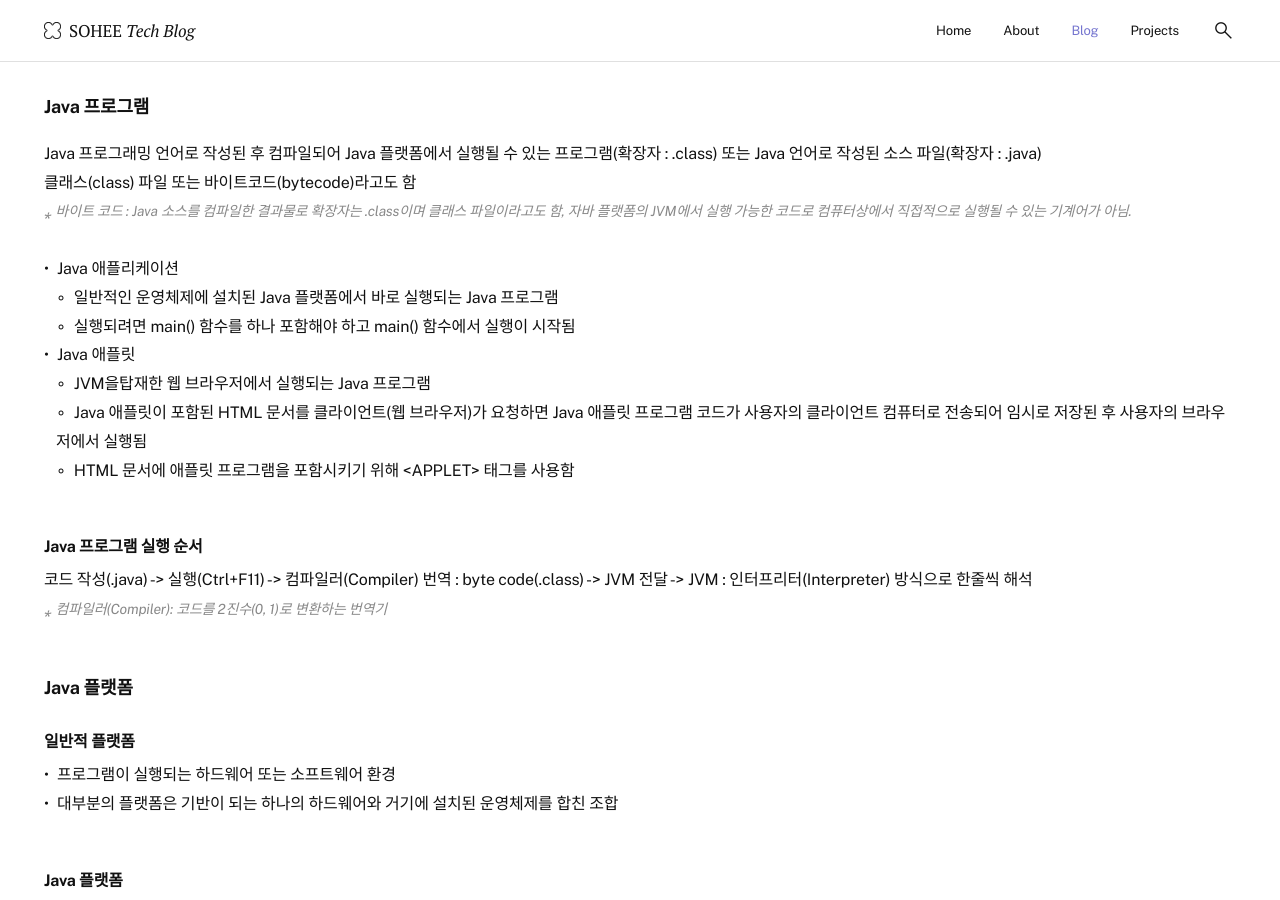
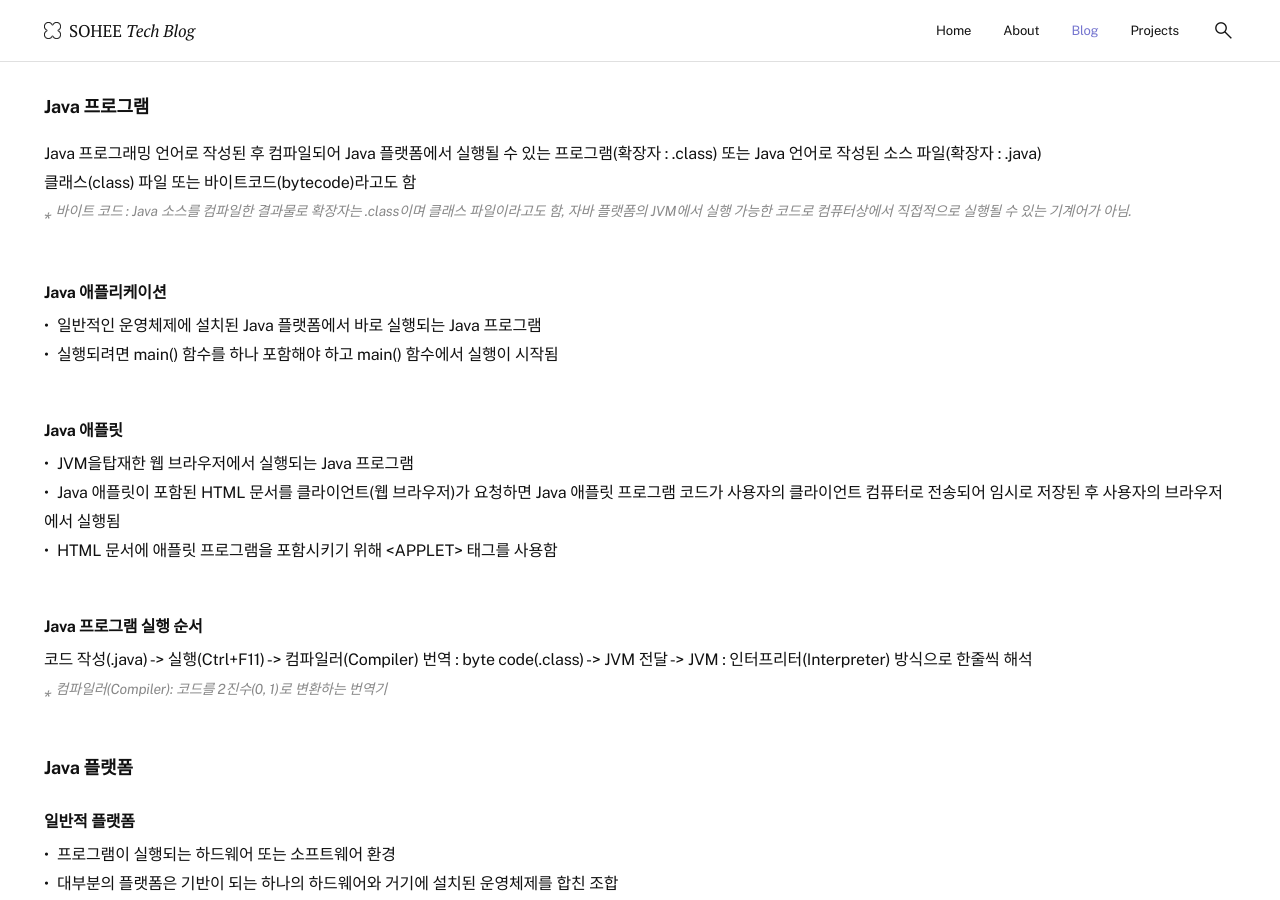
Before and after one commit to soheetech/soheetech.github.io, a Jekyll site: the page built from _posts/2023-02-25-kh-01-java-basic.md, in a window 1280 px wide and 900 px high, scrolled down 1241 px. Built offline with Jekyll 4.4.1, drawn with Linux system fonts in a browser that asks for light colours.

```diff
--- a/_posts/2023-02-25-kh-01-java-basic.md
+++ b/_posts/2023-02-25-kh-01-java-basic.md
@@ -55,13 +55,15 @@ Java 프로그래밍 언어로 작성된 후 컴파일되어 Java 플랫폼에
 *바이트 코드 : Java 소스를 컴파일한 결과물로 확장자는 .class이며 클래스 파일이라고도 함, 자바 플랫폼의 JVM에서 실행 가능한 코드로 컴퓨터상에서 직접적으로 실행될 수 있는 기계어가 아님.*<br /><br />
 
 
-- Java 애플리케이션
-  + 일반적인 운영체제에 설치된 Java 플랫폼에서 바로 실행되는 Java 프로그램
-  + 실행되려면 main() 함수를 하나 포함해야 하고 main() 함수에서 실행이 시작됨
-- Java 애플릿
-  + JVM을탑재한 웹 브라우저에서 실행되는 Java 프로그램
-  + Java 애플릿이 포함된 HTML 문서를 클라이언트(웹 브라우저)가 요청하면 Java 애플릿 프로그램 코드가 사용자의 클라이언트 컴퓨터로 전송되어 임시로 저장된 후 사용자의 브라우저에서 실행됨
-  + HTML 문서에 애플릿 프로그램을 포함시키기 위해 &lt;APPLET&gt; 태그를 사용함
+<h5>Java 애플리케이션</h5>
+- 일반적인 운영체제에 설치된 Java 플랫폼에서 바로 실행되는 Java 프로그램
+- 실행되려면 main() 함수를 하나 포함해야 하고 main() 함수에서 실행이 시작됨
+
+
+<h5>Java 애플릿</h5>
+- JVM을탑재한 웹 브라우저에서 실행되는 Java 프로그램
+- Java 애플릿이 포함된 HTML 문서를 클라이언트(웹 브라우저)가 요청하면 Java 애플릿 프로그램 코드가 사용자의 클라이언트 컴퓨터로 전송되어 임시로 저장된 후 사용자의 브라우저에서 실행됨
+- HTML 문서에 애플릿 프로그램을 포함시키기 위해 &lt;APPLET&gt; 태그를 사용함
 
 
 <h5>Java 프로그램 실행 순서</h5>
@@ -83,7 +85,6 @@ Java 프로그래밍 언어로 작성된 후 컴파일되어 Java 플랫폼에
 - JVM은 실행환경을 제공하는 가상의 기계로 Java 플랫폼의 기초가 되며 여러 하드웨어 플랫폼에 설치될 수 있음
 - Java API는 프로그램에 사용되도록 이미 만들어져 제공되는 것으로 유용한 기능을 제공하는 소프트웨어 컴포넌트들임
 - 바이트코드는 컴퓨터상에서 직접 수행되는 네이티브 코드보다 느릴 수 있으나 컴파일러와 가상기계의 발전을 통해 성능을 유사한 수준으로 높일 수 있음
-
 *"write once, run anywhere."*<br />
 *cf. C언어의 경우 운영체제가 바로 프로그램의 실행환경이 됨*
 
```
